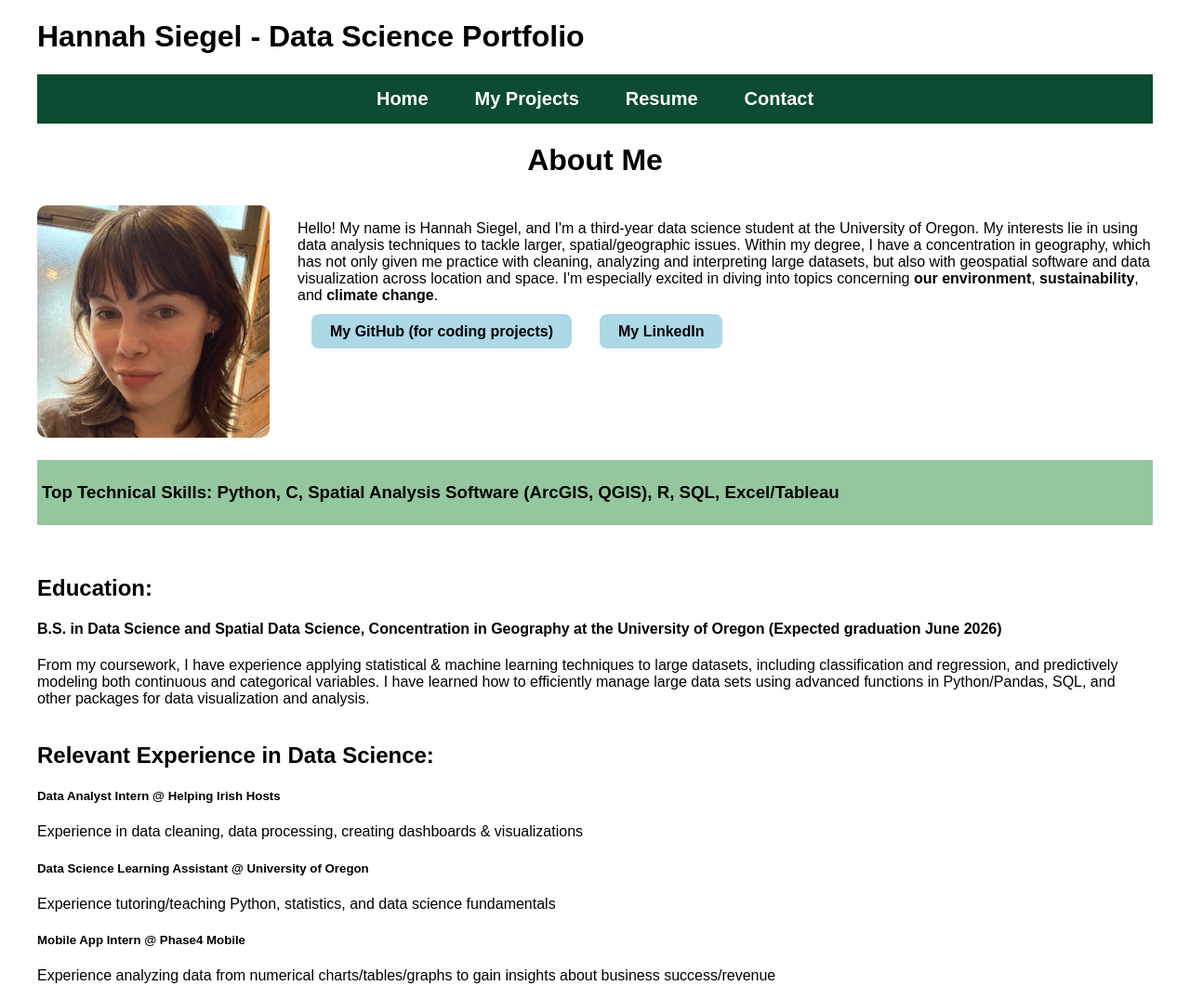
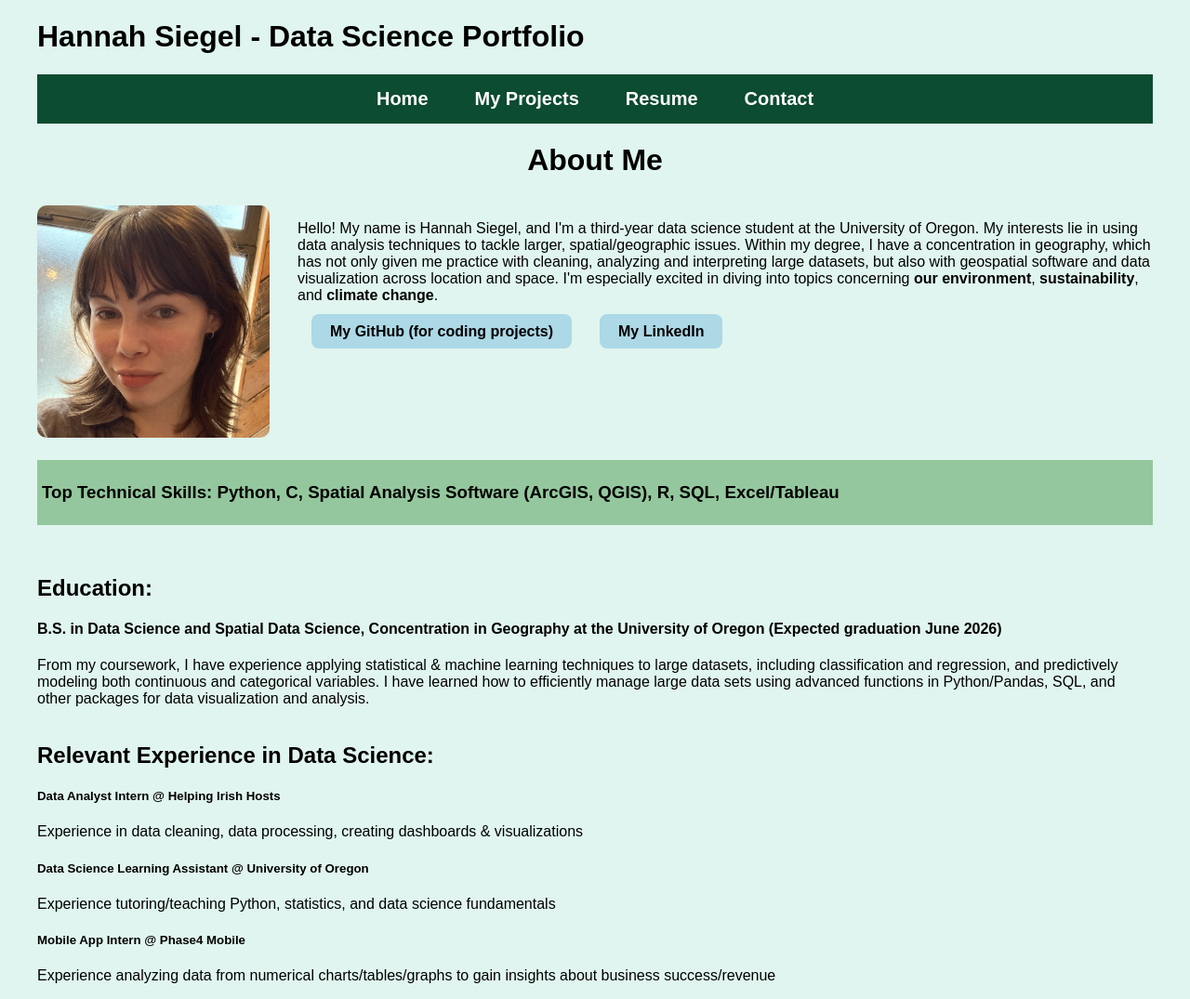
Before and after one commit to siegelhannah/portfolio, a Jekyll site: the page built from index.md, in a window 1280 px wide and 1075 px high. Shown: the whole window at 93% size. Built offline with Jekyll 4.4.1, drawn with Linux system fonts in a browser that asks for light colours.

Commit message:
Update style.css

```diff
--- a/assets/style.css
+++ b/assets/style.css
@@ -3,6 +3,7 @@ body {
   padding: 0 40px; /* Add 20px padding to the left and right */
   margin: 0;
   font-family: Arial, sans-serif;
+  background-color: #E0F5EF;
 }
 
 /* Navigation Bar Styling */
```
